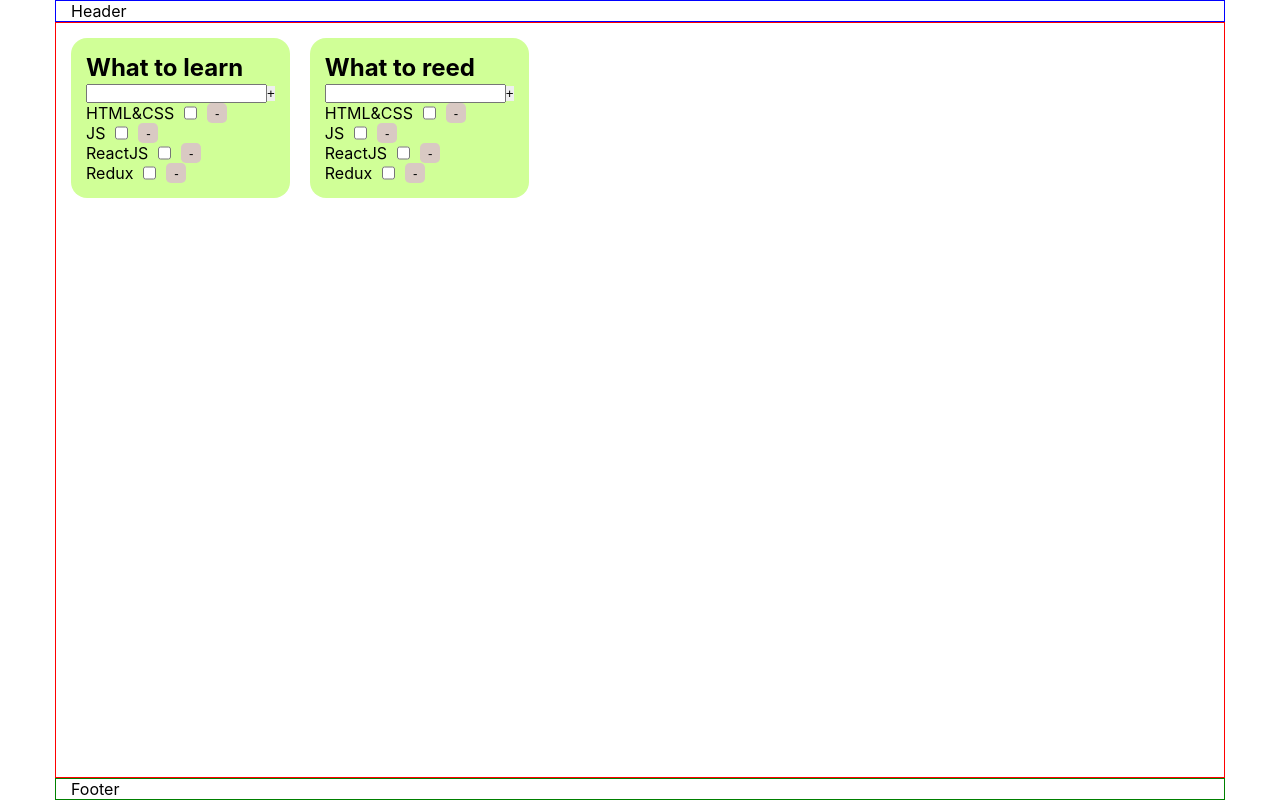
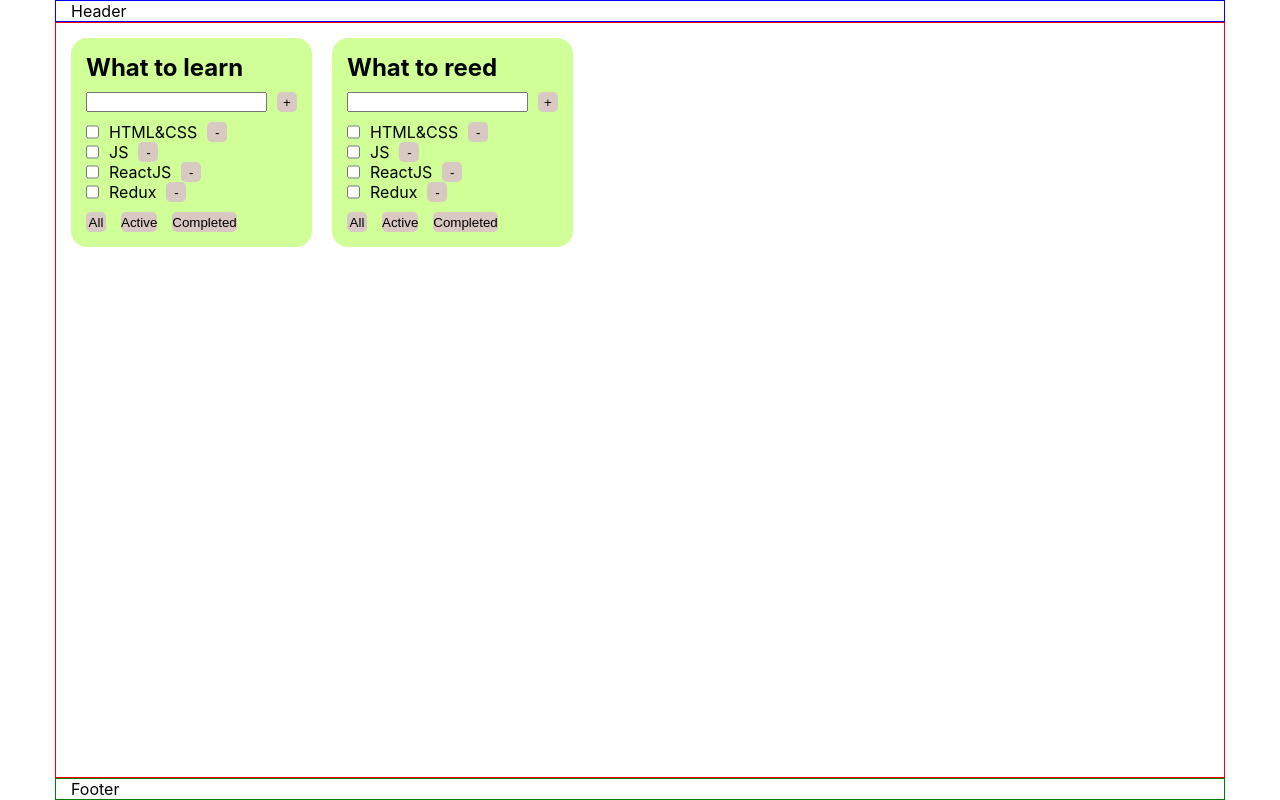
Before and after one commit to paul-koo/to-do-list, a React app: page / in a window 1280 px wide. Built offline with nearby package versions, Linux system fonts and the light colour scheme.

Commit message:
feat: add Filter button

```diff
--- a/src/components/ToDoListComponents/TDL.tsx
+++ b/src/components/ToDoListComponents/TDL.tsx
@@ -21,7 +21,7 @@ type TaskType = {
 
 
 
-export function ToDoList(props: dataToDoListType) {
+export function TDL(props: dataToDoListType) {
     const toDoListTasksList = props.tasks.map(elem => {
         return (
             <TDLTask idTDL={props.idTDL} id={elem.id} title={elem.title} isDone={elem.isDone} removeTask={(idTask) => props.removeTask(props.idTDL, idTask)}/>
@@ -41,6 +41,9 @@ export function ToDoList(props: dataToDoListType) {
 }
 
 const ToDoListWrapper = styled.li`
+    display: flex;
+    flex-direction: column;
+    gap: 10px;
     min-width: 200px;
     max-width: 350px;
     min-height: 150px;
--- a/src/components/ToDoListComponents/TDLAddTaskForm.tsx
+++ b/src/components/ToDoListComponents/TDLAddTaskForm.tsx
@@ -1,8 +1,16 @@
+import styled from "styled-components"
+import { Button } from "../Button"
+
 export function TDLAddTaskForm() {
     return (
-        <>
+        <TDLAddTaskFormWrapper>
             <input type="text"></input>
-            <button>+</button>
-        </>
+            <Button title="+"/>
+        </TDLAddTaskFormWrapper>
     )
 }
+
+const TDLAddTaskFormWrapper = styled.div`
+    display: flex;
+    gap: 10px
+`
--- a/src/components/ToDoListComponents/TDLFilter.tsx
+++ b/src/components/ToDoListComponents/TDLFilter.tsx
@@ -1,5 +1,17 @@
+import styled from "styled-components";
+import { Button } from "../Button";
+
 export function TDLFilter() {
     return (
-        <></>
+        <TDLFilterWrapepr>
+            <Button title="All"/>
+            <Button title="Active"/>
+            <Button title="Completed"/>
+        </TDLFilterWrapepr>
     )
 }
+
+const TDLFilterWrapepr = styled.div`
+    display: flex;
+    gap: 15px
+`
--- a/src/components/ToDoListComponents/TDLTask.tsx
+++ b/src/components/ToDoListComponents/TDLTask.tsx
@@ -12,8 +12,8 @@ export type TDLTaskPropsType = {
 export function TDLTask(props: TDLTaskPropsType) {
     return (
         <Li>
-            <Label>{props.title}<input type="checkbox" required={props.isDone}/></Label>
-            <Button title={"-"} onclick={()=>props.removeTask( props.id)}/>
+            <Label><input type="checkbox" required={props.isDone}/>{props.title}</Label>
+            <Button title={"-"} onclick={()=>props.removeTask(props.id)}/>
         </Li>
     )
 }
--- a/src/layout/Main/Main.tsx
+++ b/src/layout/Main/Main.tsx
@@ -1,5 +1,5 @@
 import styled from "styled-components"
-import { ToDoList } from "../../components/ToDoListComponents/TDL"
+import { TDL } from "../../components/ToDoListComponents/TDL"
 import { useState } from "react"
 import { dataToDoLists } from "../../data/dataToDoList"
 
@@ -22,7 +22,7 @@ export function Main() {
 
     const ToDoLists = data.map((elem) => {
         return (
-            <ToDoList idTDL={elem.idTDL} titleToDoList={elem.titleToDoList} tasks={elem.tasks} removeTask={removeTask}/>
+            <TDL idTDL={elem.idTDL} titleToDoList={elem.titleToDoList} tasks={elem.tasks} removeTask={removeTask}/>
         )
     })
 
```
